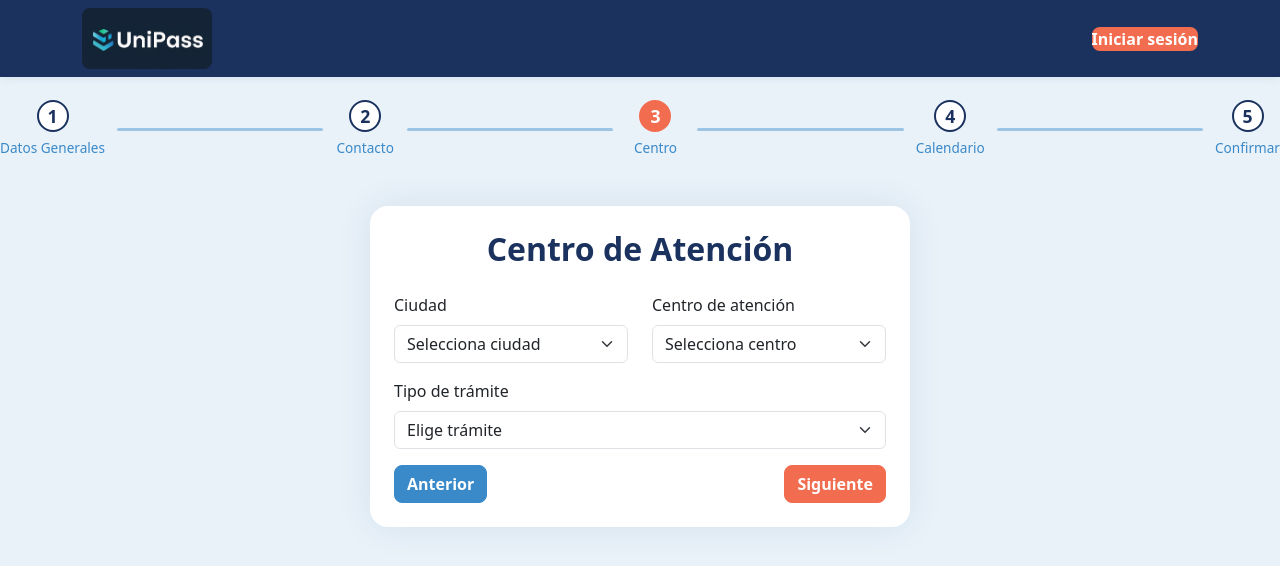
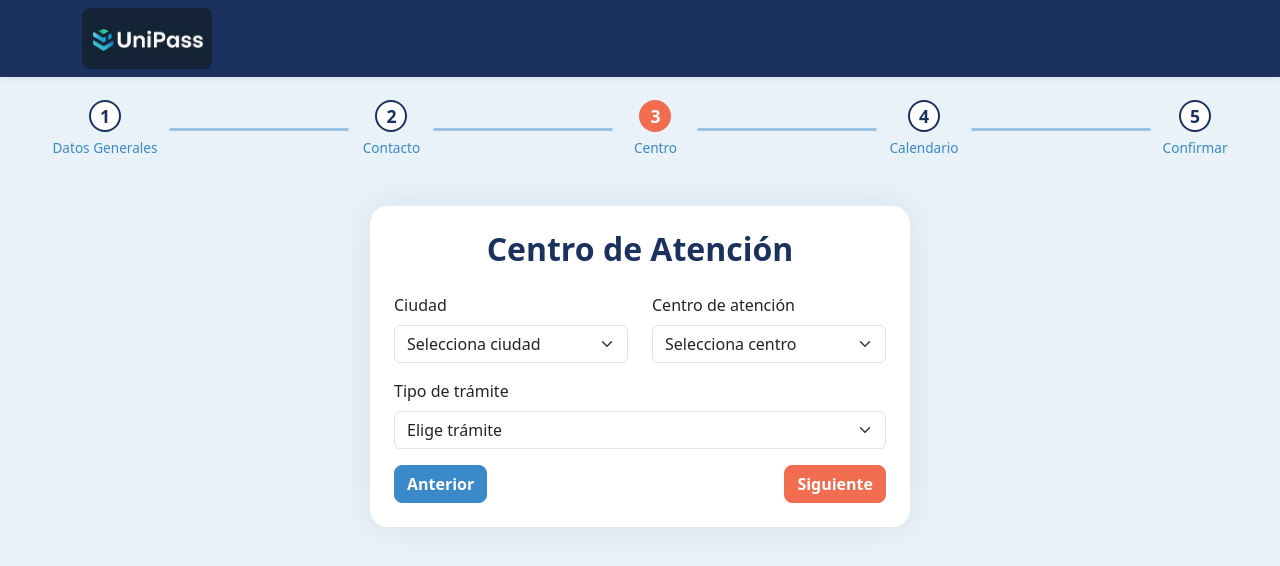
Before and after one commit to taskforce711/TARJETAINTELIGENTE_BETA, a plain HTML site: page home/centro.html in a window 1280 px wide. Drawn offline with nearby package versions, Linux system fonts and the light colour scheme.

Commit message:
19/11/2025

```diff
--- a/css/estilosdatos.css
+++ b/css/estilosdatos.css
@@ -78,7 +78,7 @@ body {
   color: #fff;
 }
 .step-line {
-  flex: 1 0 14px;
+  flex: 0 0 180px;
   height: 3px;
   background: var(--accent);
   border-radius: 2px;
--- a/home/centro.html
+++ b/home/centro.html
@@ -15,9 +15,6 @@
     <a href="../home/index.html">
       <img src="../assets/logo_Unipass.jpg" alt="UniPass Logo" class="image">
     </a>
-    <div class="ms-auto">
-      <a class="nav-link btn btn-cta ms-3" href="../Registro_Usuario/login.html">Iniciar sesión</a>
-    </div>
   </div>
 </nav>
 
```
Also changed, not shown: home/confirmacion.html (+0 -3 lines), home/contacto.html (+0 -3 lines), home/datos.html (+0 -3 lines), home/final.html (+0 -3 lines).
